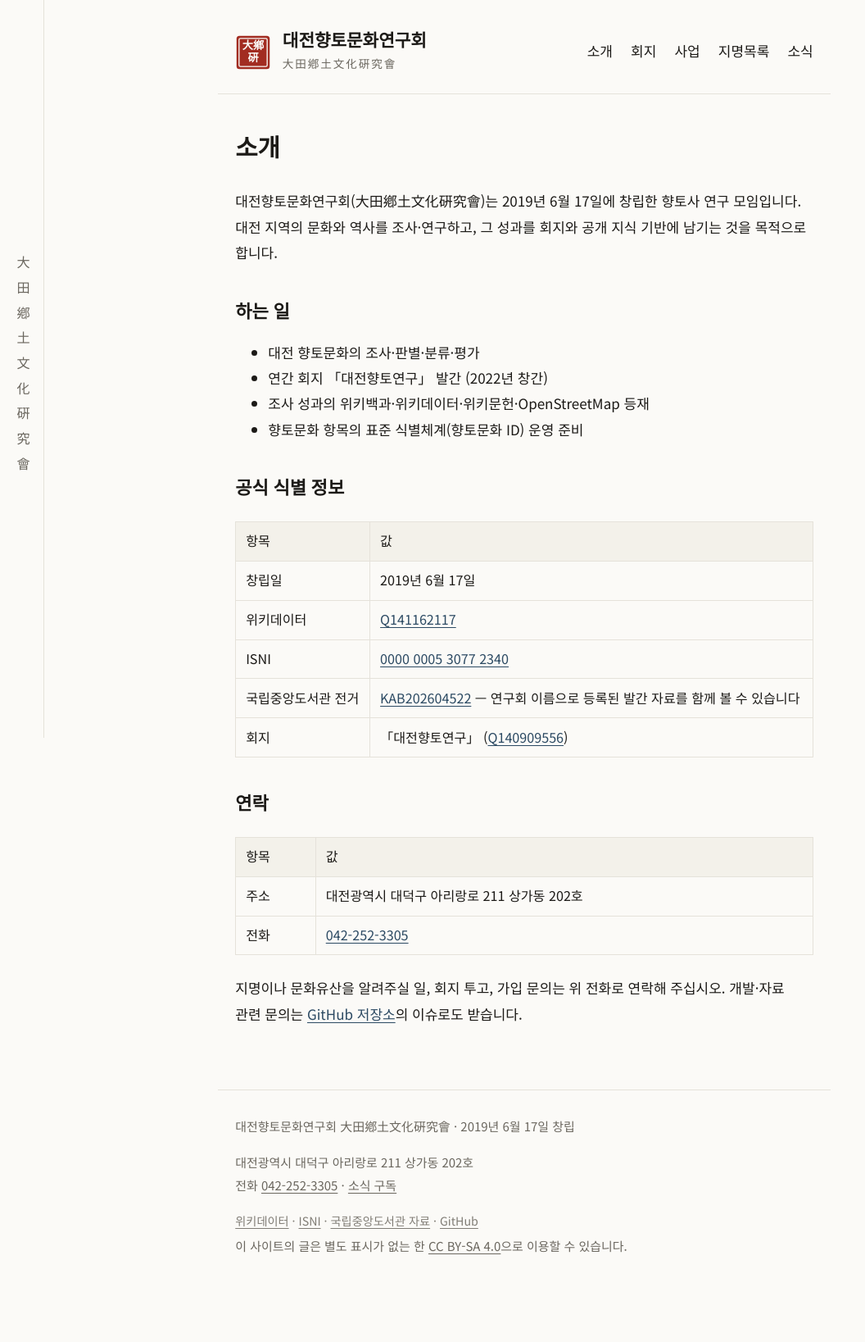
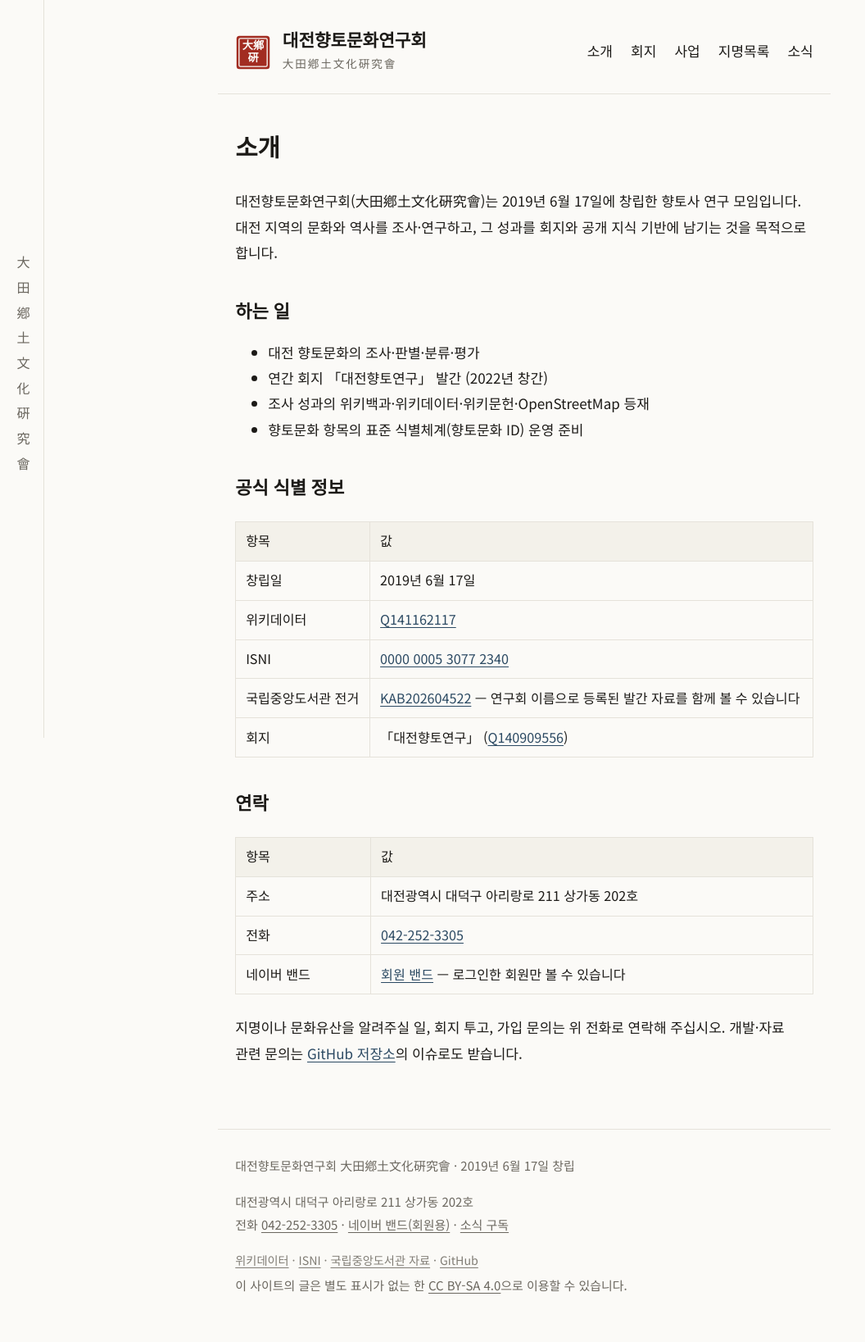
Before and after one commit to daehyang/daehyang.github.io, a Jekyll site: the page built from about.md, in a window 1280 px wide. Shown: the whole page at 82% size, without its empty margins (0-1056 px from the left). Built offline with Jekyll 4.4.1, drawn with Linux system fonts in a browser that asks for light colours; before the commit the page ends 1589 px from its top, so only the background shows below that.

Commit message:
밴드 링크를 정규 주소로 넣고 회원 전용임을 밝힘
익명 요청으로 확인한 결과 이 밴드는 로그인해야 보인다 — Open Graph 메타가
없고 밴드 이름도 나오지 않는다. 그냥 '네이버 밴드' 라고만 걸면 방문자가
느닷없이 로그인 창을 만난다. 이름표에 '회원용' 을 붙였다.

정규 주소는 www 를 붙인 쪽이다(band.us/band/... 는 301 로 옮겨진다).

```diff
--- a/_config.yml
+++ b/_config.yml
@@ -30,13 +30,13 @@ org:
   # 공식 연락처. 푸터와 소개 페이지가 이 값을 참조한다 — 바뀌면 여기만 고친다.
   address: 대전광역시 대덕구 아리랑로 211 상가동 202호
   phone: 042-252-3305
-  # 네이버 밴드 주소. 비워 두면 푸터에 링크이 나타나지 않는다.
-  # band.us/@dj2019 는 열리지 않았다(2026-08-26 확인). 올바른 주소를 얻는 방법:
-  #   PC 웹에서 band.us 로그인 → 해당 밴드 열기 → 주소창의
-  #   https://band.us/band/<숫자> 를 그대로 쓴다. 이 숫자 주소가 가장 안정적이다.
-  # 공개 밴드로 '밴드 주소'를 따로 설정했다면 https://band.us/@<주소> 도 쓸 수 있다.
-  # 비공개 밴드라면 외부인이 열 수 없으니 홈페이지에 걸지 않는다.
-  band: ""
+  # 네이버 밴드. 비워 두면 푸터에서 링크가 사라진다(값이 있을 때만 나타난다).
+  # 정규 주소는 www 를 붙인 쪽이다 — band.us/band/<숫자> 는 301 로 옮겨진다.
+  # 이 밴드는 로그인해야 보이는 회원 밴드다(2026-08-26 확인: 익명 요청에
+  # Open Graph 메타가 없고 밴드 이름도 나오지 않는다). 그래서 푸터 이름표에
+  # '회원용' 을 붙여 방문자가 로그인 창을 만날 것을 미리 알 수 있게 했다.
+  # band.us/@dj2019 형태는 열리지 않았다 — '밴드 주소'를 설정한 공개 밴드만 쓴다.
+  band: https://www.band.us/band/75349980
   email: ""   # 대표 메일이 생기면 기입 (지금은 전화와 밴드로 받는다)
 
 markdown: kramdown
--- a/_layouts/default.html
+++ b/_layouts/default.html
@@ -49,7 +49,7 @@
     <p class="footer-contact">
       {{ site.org.address }}<br>
       전화 <a href="tel:{{ site.org.phone | remove: '-' }}">{{ site.org.phone }}</a>
-      {% if band_url != "" %}· <a href="{{ band_url }}">네이버 밴드</a>{% endif %}
+      {% if band_url != "" %}· <a href="{{ band_url }}">네이버 밴드(회원용)</a>{% endif %}
       · <a href="{{ '/feed.xml' | relative_url }}">소식 구독</a>
     </p>
     <p class="footer-ids">
--- a/about.md
+++ b/about.md
@@ -30,6 +30,7 @@ permalink: /about/
 |---|---|
 | 주소 | 대전광역시 대덕구 아리랑로 211 상가동 202호 |
 | 전화 | [042-252-3305](tel:0422523305) |
+| 네이버 밴드 | [회원 밴드](https://www.band.us/band/75349980) — 로그인한 회원만 볼 수 있습니다 |
 
 지명이나 문화유산을 알려주실 일, 회지 투고, 가입 문의는 위 전화로 연락해
 주십시오. 개발·자료 관련 문의는 [GitHub 저장소](https://github.com/daehyang)의
```
